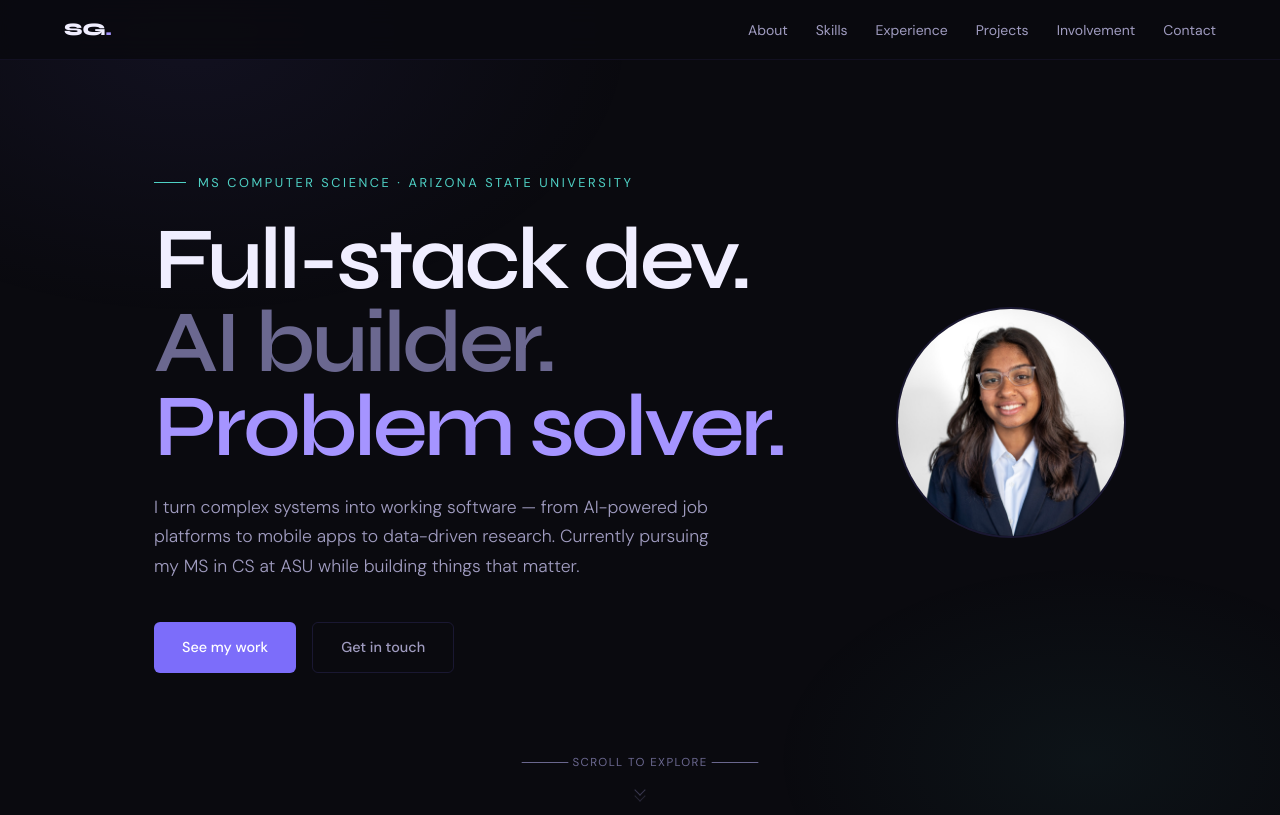
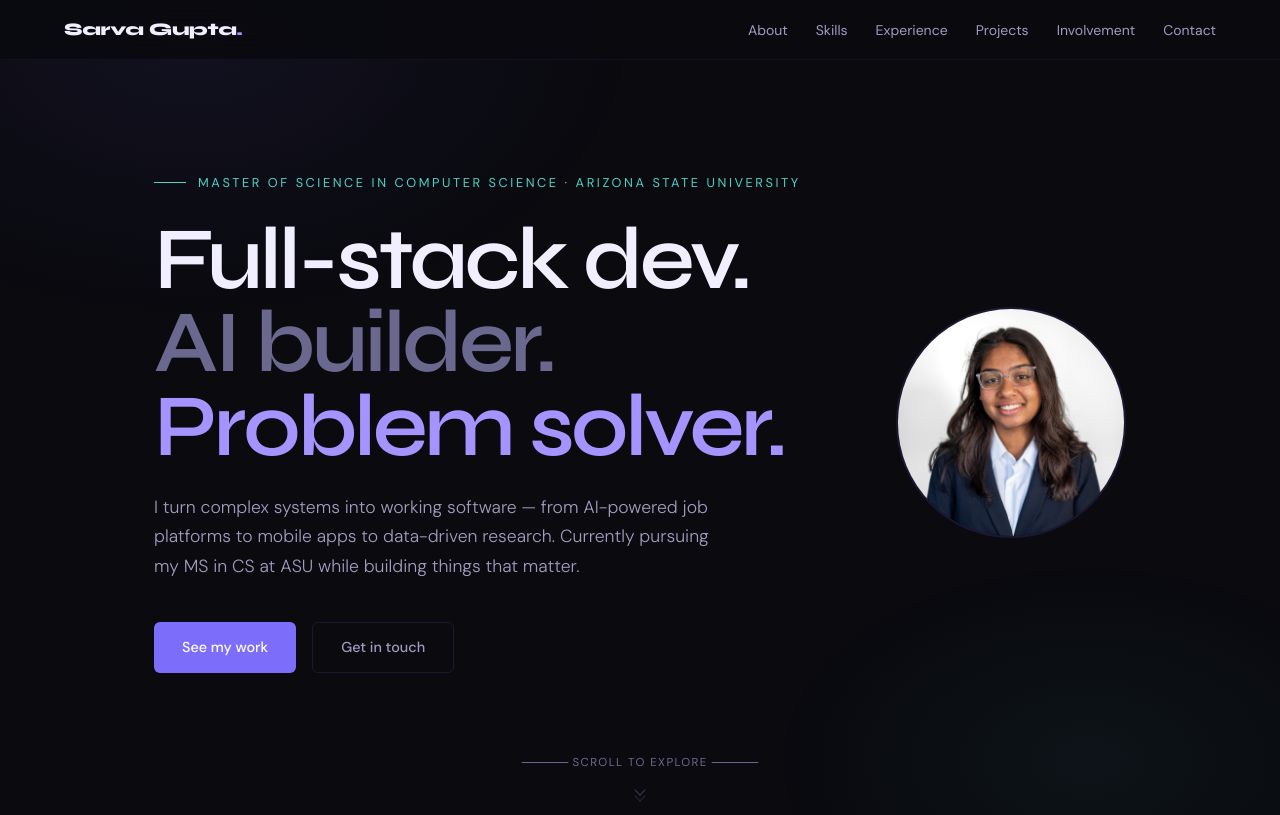
Before and after one commit to sarva-gupta-3/portfolio, a plain HTML site: page index.html in a window 1280 px wide. Shown: the top 815 px of the page. Drawn offline with Linux system fonts and the light colour scheme.

Commit message:
Update index.html

```diff
--- a/index.html
+++ b/index.html
@@ -164,7 +164,7 @@
 <div class="bg-glow2"></div>
 
 <nav>
-  <a href="#hero" class="nav-logo">SG<span>.</span></a>
+  <a href="#hero" class="nav-logo">Sarva Gupta<span>.</span></a>
   <ul class="nav-links">
     <li><a href="#about">About</a></li>
     <li><a href="#skills">Skills</a></li>
@@ -177,7 +177,7 @@
 
 <section id="hero">
   <div>
-    <div class="hero-eyebrow">MS Computer Science · Arizona State University</div>
+    <div class="hero-eyebrow">Master of Science in Computer Science · Arizona State University</div>
     <h1>Full-stack dev.<br><span class="dim">AI builder.</span><br><span class="hl">Problem solver.</span></h1>
     <p class="hero-sub">I turn complex systems into working software — from AI-powered job platforms to mobile apps to data-driven research. Currently pursuing my MS in CS at ASU while building things that matter.</p>
     <div class="hero-cta">
@@ -480,7 +480,7 @@
 <section id="contact">
   <div class="section-label fade-in">Let's connect</div>
   <div class="section-title fade-in">Get in touch</div>
-  <a href="mailto:sarva.gupta.3@gmail.com" class="contact-email fade-in">arva.gupta.3@gmail.com</a>
+  <a href="mailto:sarva.gupta.3@gmail.com" class="contact-email fade-in">sarva.gupta.3@gmail.com</a>
   <div class="contact-links fade-in">
     <a href="https://linkedin.com/in/sarva-gupta-42826b256/" class="contact-link" target="_blank">LinkedIn</a>
     <!--<a href="https://github.com/yourhandle" class="contact-link" target="_blank">GitHub</a> -->
```
